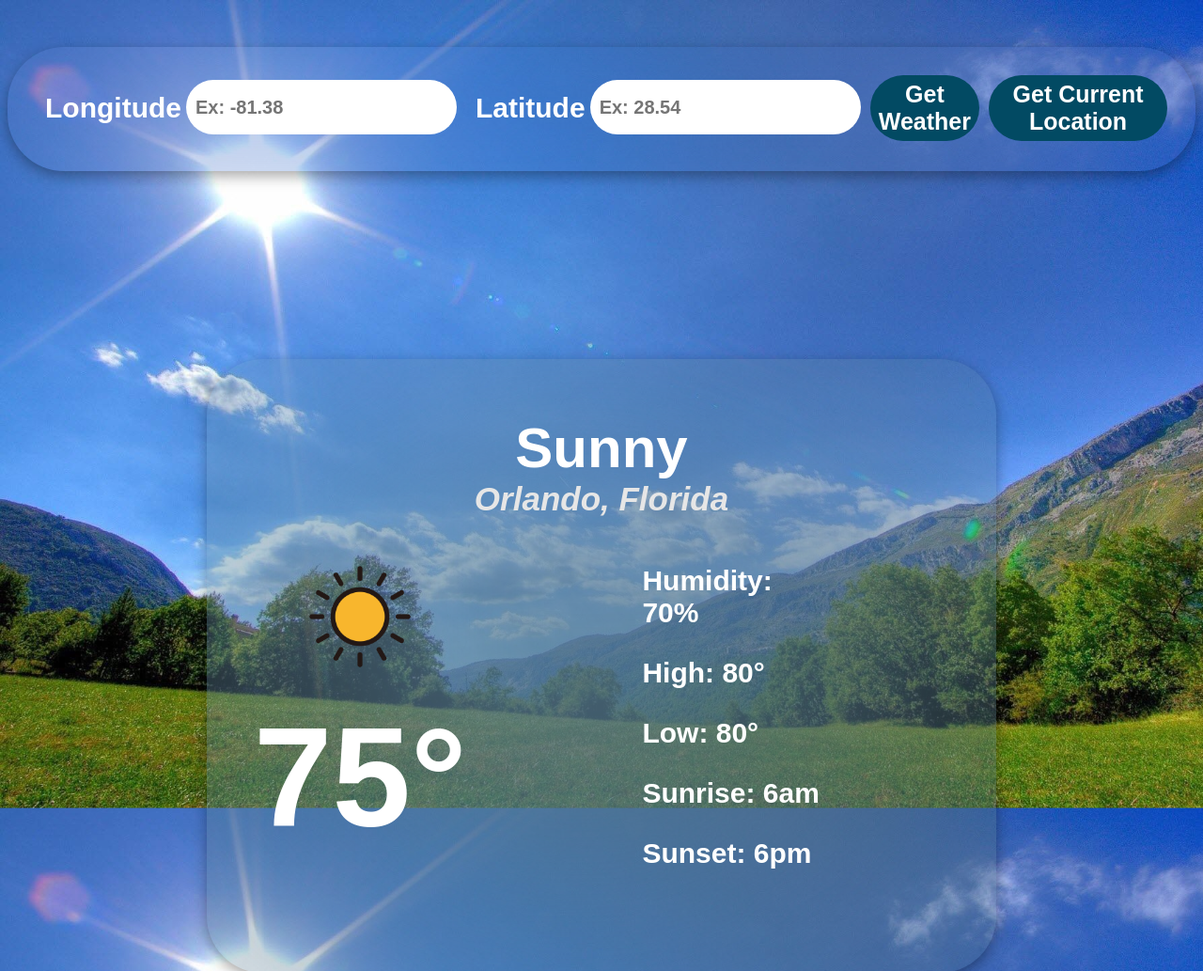
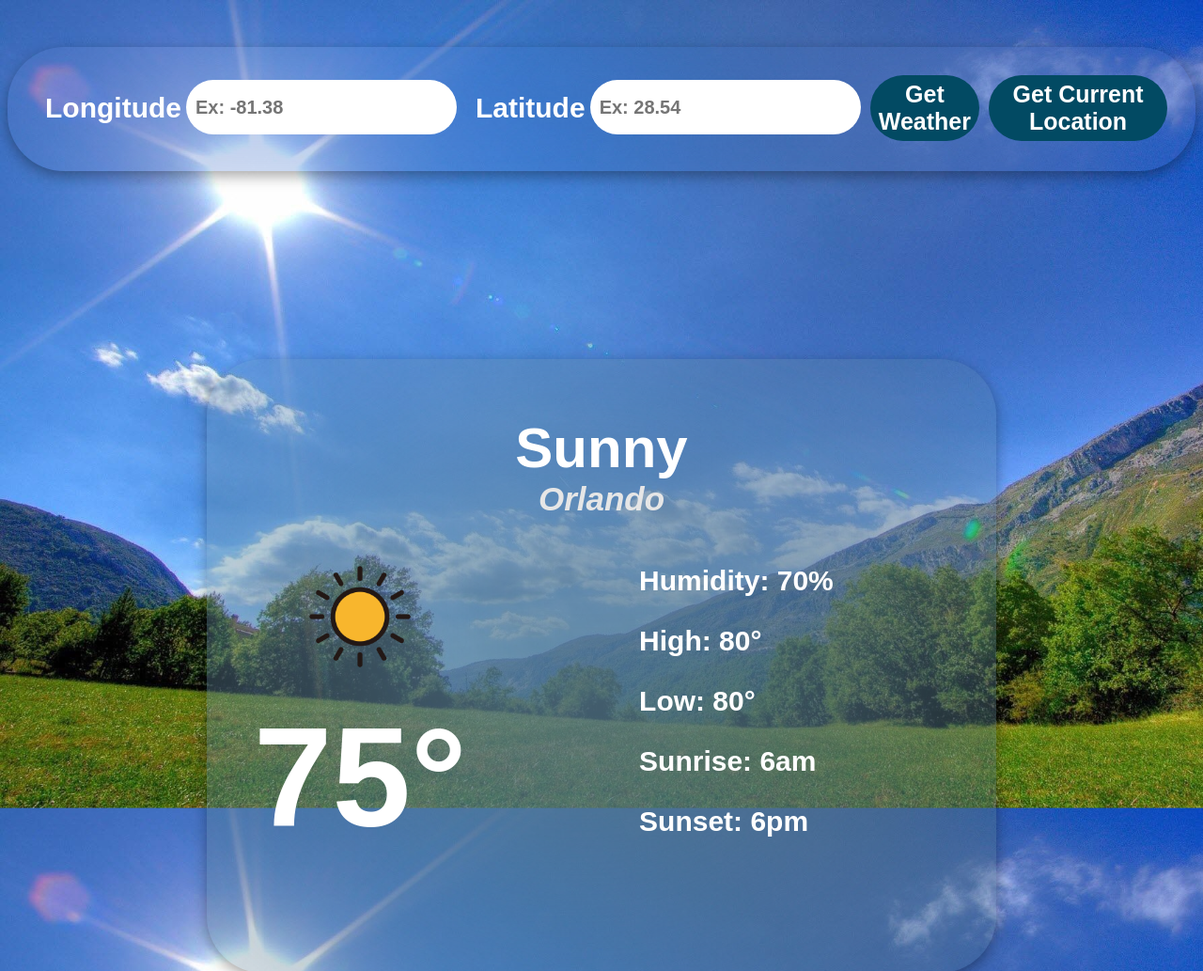
Before and after one commit to rundex0/WeatherApp, a website with bundled scripts: page index.html in a window 1280 px wide. Shown: the top 1033 px of the page at 94% size. Built offline with nearby package versions, Linux system fonts and the light colour scheme; some packages are replaced by stand-ins of ours; no server answers.

Commit message:
last minute css styling

```diff
--- a/index.html
+++ b/index.html
@@ -26,7 +26,7 @@
       <div class="top-container">
         <div class="weather-title-info">
           <h1 class="weather-desc">Sunny</h1>
-          <h2 class="location">Orlando, Florida</h2>
+          <h2 class="location">Orlando</h2>
         </div>
         <div class="temp-container">
           <div class="make-column">
--- a/styles.css
+++ b/styles.css
@@ -154,7 +154,7 @@ button:active {
 
 .main-data p {
   font-size: 30px;
-  width: 200px;
+  width: 100%;
   font-family: Arial, sans-serif;
 }
 
```
